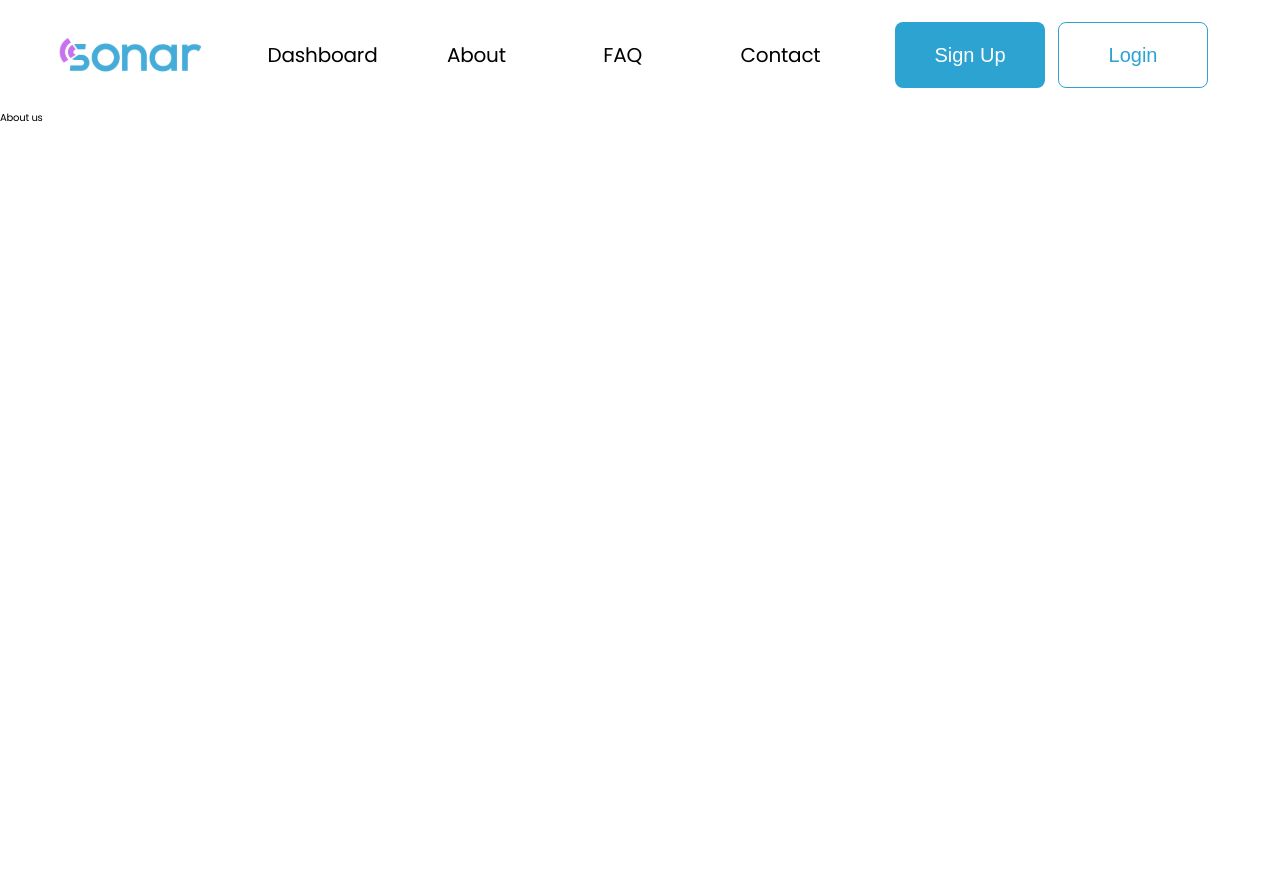
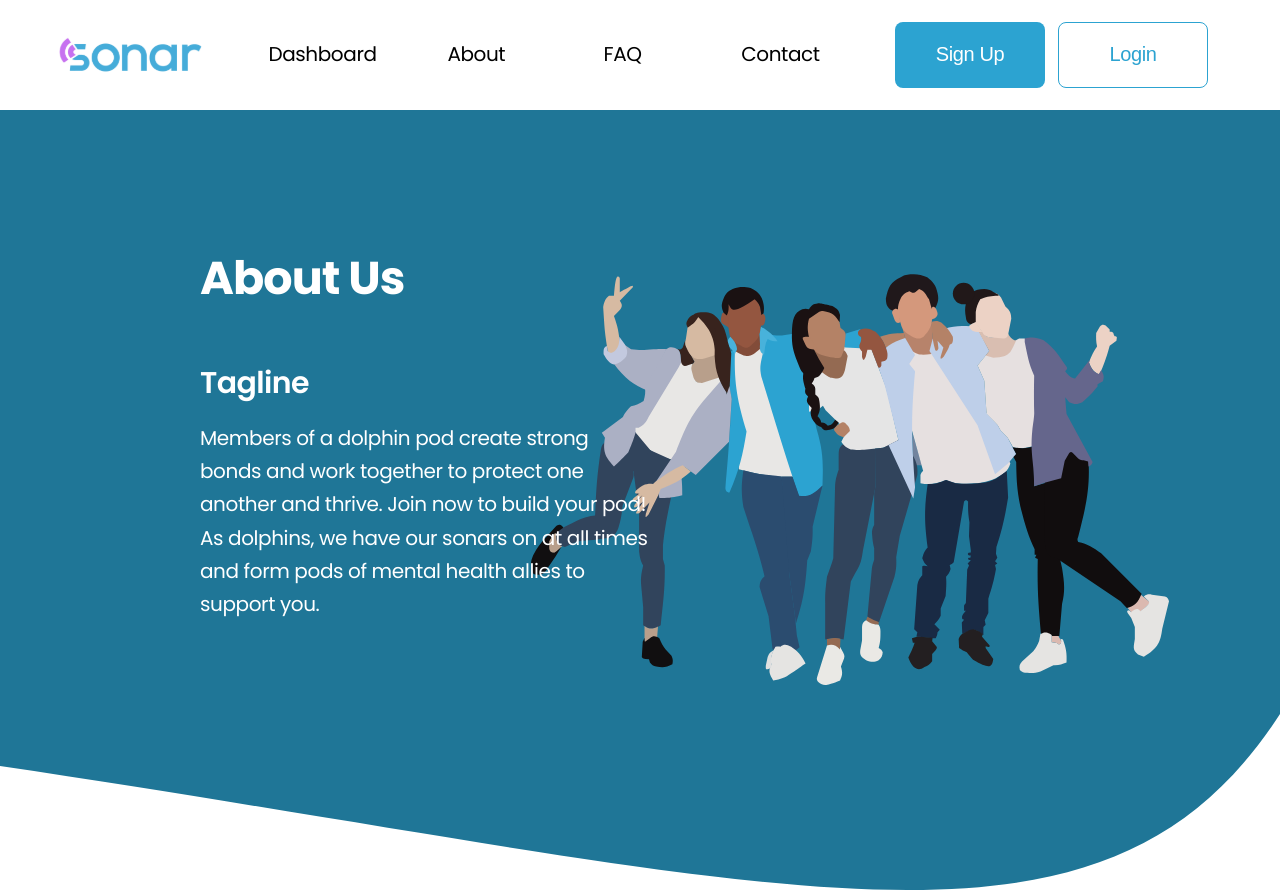
Before and after one commit to Sasha-Krasnoshchokov/Sonar, a React (Create React App) app: page / in a window 1280 px wide. Shown: the top 890 px of the page. Before the commit the page ends 800 px from the top, so only its background shows below. Built offline with nearby package versions, Linux system fonts and the light colour scheme.

Commit message:
the About us implemented

```diff
--- a/src/App.jsx
+++ b/src/App.jsx
@@ -1,12 +1,13 @@
 import React from 'react';
 
 import Header from './components/Header/Header';
+import Main from './components/Main/Main';
 
 function App() {
   return (
     <>
       <Header />
-      <main>About us</main>
+      <Main />
     </>
   );
 }
--- a/src/components/Header/Header.scss
+++ b/src/components/Header/Header.scss
@@ -63,6 +63,7 @@
     background-color: $blue_serene;
     overflow-y: auto;
     transition: left 0.5s linear;
+    z-index: 10;
 
     &_icon {
       @include widthHeight(36px, 36px);
@@ -127,9 +128,9 @@
       display: none;
       &_list {
         @include flexCentered(column, flex-start, flex-start);
+        @include widthHeight(100%, 100%);
 
         gap: 24px;
-        height: 100%;
       }
       &_item {
         text-align: start;
--- /dev/null
+++ b/src/components/Main/Main.jsx
@@ -0,0 +1,35 @@
+import React from 'react';
+
+import './Main.scss';
+
+function Main() {
+  return (
+    <main className="main">
+
+      <section
+        id="about_us"
+        className="main_about_us"
+      >
+        <div className="main_about_us__container">
+          <h3 className="main_about_us_title">
+            About Us
+          </h3>
+          <h2 className="main_about_us_label">
+            Tagline
+          </h2>
+          <p className="main_about_us_text">
+            Members of a dolphin pod create strong bonds and
+            work together to protect one another and thrive.
+            Join now to build your pod! As dolphins,
+            we have our sonars on at all times and
+            form pods of mental health allies to support you.
+          </p>
+        </div>
+        <div className="main_about_us__peoples" />
+      </section>
+
+    </main>
+  );
+}
+
+export default Main;
--- /dev/null
+++ b/src/components/Main/Main.scss
@@ -0,0 +1,92 @@
+@import '../../styles/mixins';
+@import '../../styles/variables';
+
+.main {
+  // @include widthHeight(100%);
+
+  // min-height: 100vh;
+
+  &_about_us {
+    @include widthHeight(100%, 780px);
+    @include backgroundImage;
+
+    position: relative;
+    background-position: bottom right;
+    background-size: cover;
+
+    background-image: url(../../assets/icon_svg/about_bg.svg);
+
+    &__container {
+      @include absolute(134px, null, null, 200px);
+      @include widthHeight(450px);
+
+      color: $white;
+      z-index: 3;
+    }
+
+    &__peoples {
+      @include absolute(164px, 110px);
+      @include widthHeight(640px, 412px);
+      @include backgroundImage;
+
+      background-image: url(../../assets/icon_svg/peoples.svg);
+    }
+
+    &_title {
+      @include text(46px, 69px, 700);
+
+      margin-bottom: 48px;
+    }
+
+    &_label {
+      @include text(30px, 45px, 600);
+
+      margin-bottom: 16px;
+    }
+
+    &_text {
+      @include text(20px);
+    }
+  }
+
+
+  @include mediaQuery($large) {
+    &_about_us {
+      height: 650px;
+      &__peoples {
+        top: 11%;
+        right: 7.6%;
+        @include widthHeight(533px, 343px);
+      }
+      &__container {
+        top: 11%;
+        left: 40px;
+      }
+    }
+  }
+  @include mediaQuery($medium) {
+    &_about_us {
+      height: 554px;
+      &__peoples {
+        @include widthHeight(454px, 293px);
+      }
+      &__container {
+        left: 60px;
+      }
+      &_title {
+        margin-bottom: 24px;
+      }
+    }
+  }
+  @include mediaQuery($small) {
+    &_about_us {
+      &__peoples {
+        display: none;
+      }
+      &__container {
+        top: 6%;
+        width: calc(100% - 120px);
+      }
+    }
+  }
+}
--- a/src/styles/_global.scss
+++ b/src/styles/_global.scss
@@ -6,8 +6,6 @@
   font-family: 'Poppins', Arial, Helvetica, sans-serif;
   font-weight: 400;
   font-style: normal;
-  line-height: 166%;
-  letter-spacing: -0.02em;
   scroll-behavior: smooth;
 }
 
@@ -15,6 +13,8 @@
   margin: 0;
   padding: 0;
   box-sizing: border-box;
+  line-height: 166%;
+  letter-spacing: -0.02em;
 }
 
 body {
```
